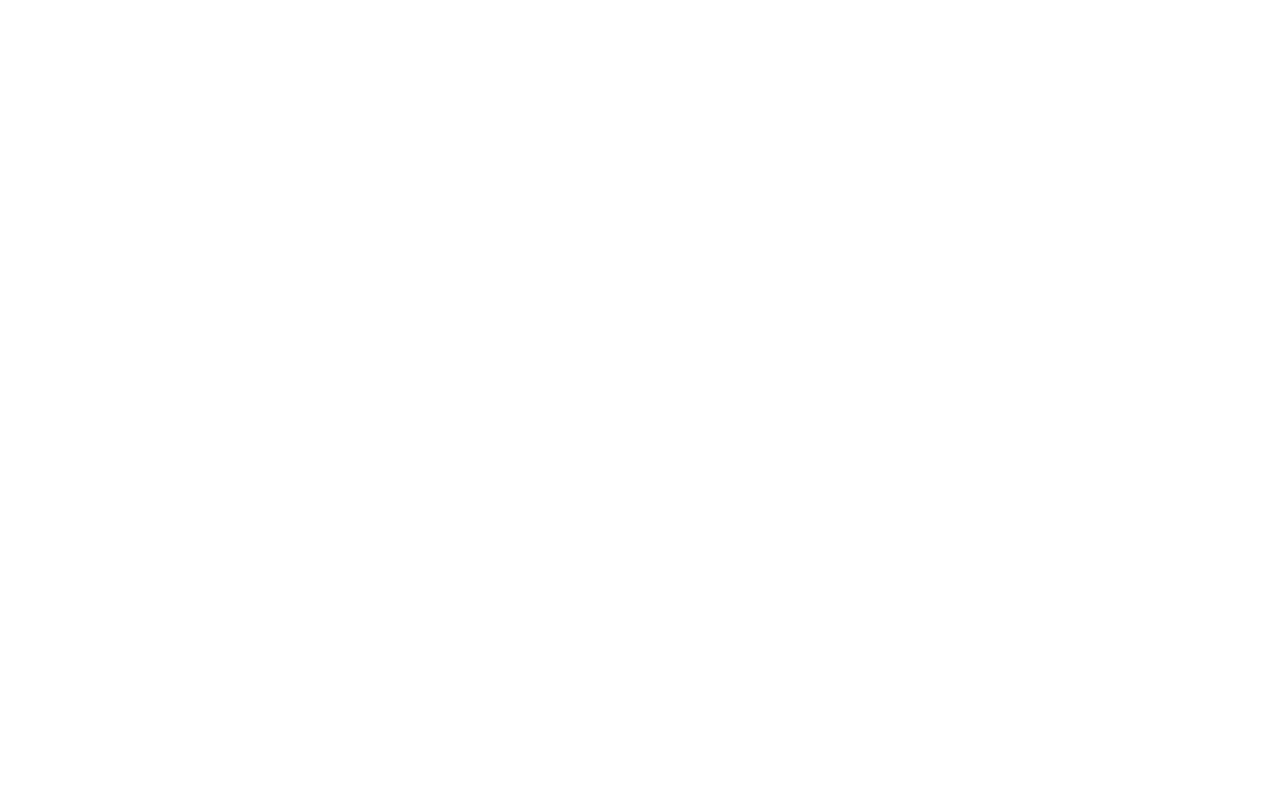
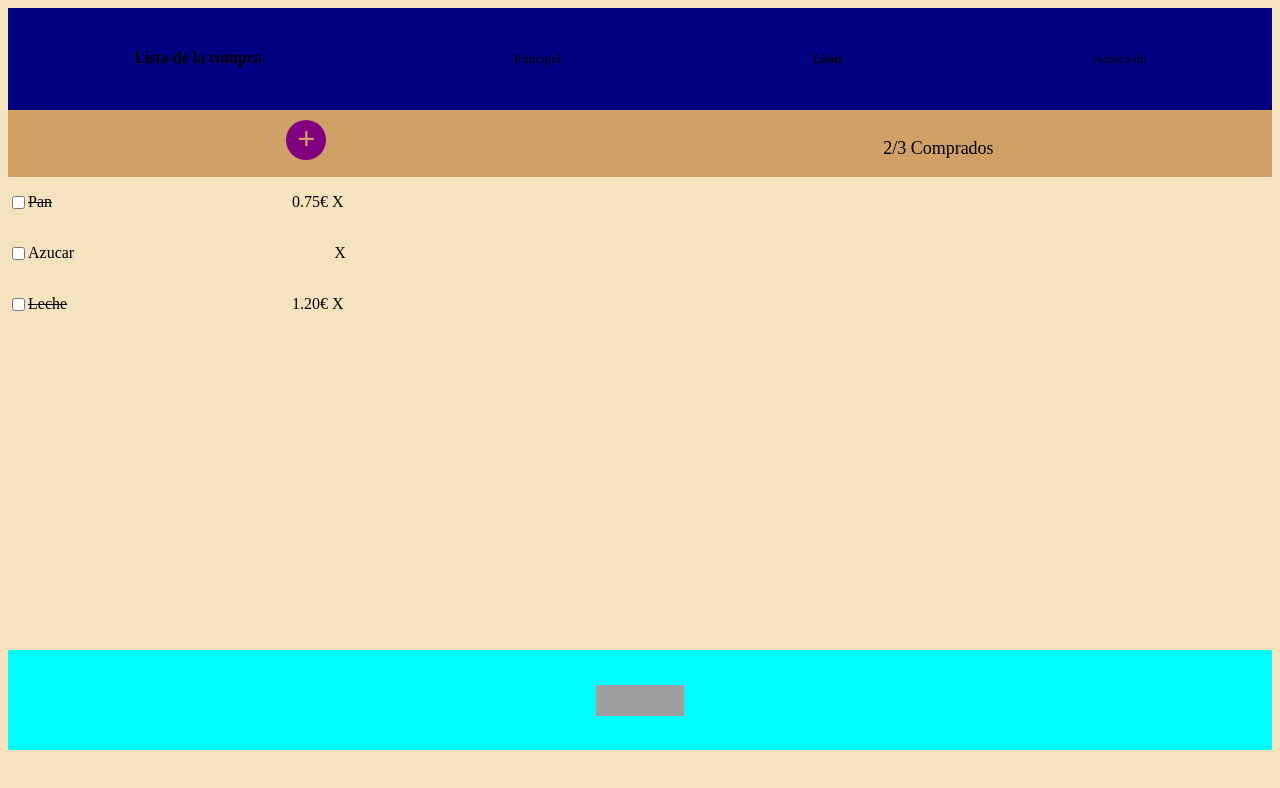
Before and after one commit to Ryanleary9/202301-W1CH3-Ryan-Leary2, a website: page index.html in a window 1280 px wide. Drawn offline with Linux system fonts and the light colour scheme; grey boxes are pictures that could not be loaded.

Commit message:
Added Index.html file and css file

```diff
--- a/form.html
+++ b/form.html
@@ -6,6 +6,7 @@
   <meta http-equiv="X-UA-Compatible" content="IE=edge">
   <meta name="viewport" content="width=device-width, initial-scale=1.0">
   <title>Document</title>
+  <link rel="shortcut icon" href="favicon.png" type="image/x-icon">
 </head>
 
 <body>
--- a/index.html
+++ b/index.html
@@ -0,0 +1,61 @@
+<!DOCTYPE html>
+<html lang="en">
+
+<head>
+  <meta charset="UTF-8">
+  <meta http-equiv="X-UA-Compatible" content="IE=edge">
+  <meta name="viewport" content="width=device-width, initial-scale=1.0">
+  <title>Document</title>
+  <link rel="shortcut icon" href="favicon.png" type="image/x-icon">
+  <link rel="stylesheet" href="style.css">
+</head>
+
+<body>
+  <header>
+    <h1>Lista de la compra</h1>
+    <p>Principal</p>
+    <div>
+      <p>Lista</p>
+    </div>
+    <p>Acerca de</p>
+  </header>
+  <section>
+    <div>
+      <a href="form.html">+</a>
+      <p>2/3 Comprados</p>
+    </div>
+  </section>
+  <section>
+    <span>
+      <form>
+        <label for="checker">
+          <div class="box1">
+            <p><input type="checkbox" class="box"> Pan</p>
+            <p class="price">0.75€ X</p>
+          </div>
+          <div class="box2">
+
+            <p id="sugar"><input type="checkbox">Azucar</p>
+            <p class="price1">X</p>
+
+          </div>
+          <div class="box3">
+            <p><input type="checkbox" class="box">Leche</p>
+            <p class="price2">1.20€ X</p>
+          </div>
+        </label>
+      </form>
+    </span>
+  </section>
+
+  <footer>
+    <p>
+      <a href="http://jigsaw.w3.org/css-validator/check/referer">
+        <img style="border:0;width:88px;height:31px" src="http://jigsaw.w3.org/css-validator/images/vcss"
+          alt="¡CSS Válido!" />
+      </a>
+    </p>
+  </footer>
+</body>
+
+</html>
--- a/style.css
+++ b/style.css
@@ -0,0 +1,117 @@
+header {
+  display: flex;
+  justify-content: space-around;
+  padding-bottom: 30px;
+  background-color: navy;
+  padding-top: 30px;
+}
+
+header h1 {
+  font-size: medium;
+}
+
+header p {
+  font-size: small;
+}
+
+header > div > p {
+  font-weight: bold;
+}
+body {
+  background-color: rgb(245, 227, 191);
+}
+
+section > div {
+  padding-top: 10px;
+  display: flex;
+  justify-content: space-around;
+  background-color: hwb(34 40% 19%);
+}
+
+section > div > p {
+  font-size: 18px;
+  font-weight: inherit;
+}
+
+section > div > a {
+  display: flex;
+  justify-content: space-around;
+  zoom: 2;
+  background-color: purple;
+  height: 20px;
+  width: 20px;
+  border-radius: 50%;
+  color: hwb(34 40% 19%);
+  font-weight: bolder;
+}
+
+a:link {
+  text-decoration: none;
+}
+
+a:visited {
+  text-decoration: none;
+}
+
+a:hover {
+  text-decoration: none;
+}
+
+a:active {
+  text-decoration: none;
+}
+
+label > div > p {
+  display: flex;
+  justify-content: left;
+  text-decoration: line-through;
+}
+
+.box1 {
+  display: flex;
+  text-align: center;
+}
+
+.box2 {
+  display: flex;
+  text-align: center;
+}
+
+.box3 {
+  display: flex;
+  text-align: center;
+}
+
+.price {
+  display: flex;
+  padding-left: 240px;
+  text-decoration: none;
+}
+.price1 {
+  display: flex;
+  padding-left: 260px;
+  text-decoration: none;
+}
+
+.price2 {
+  display: flex;
+  padding-left: 225px;
+  text-decoration: none;
+}
+
+[id="sugar"] {
+  text-decoration: none;
+}
+
+footer {
+  clear: both;
+  position: relative;
+  height: 100px;
+  margin-top: 320px;
+  background-color: aqua;
+}
+
+footer p {
+  text-align: center;
+  padding-top: 35px;
+}
```
Also changed, not shown: favicon.png (added).
